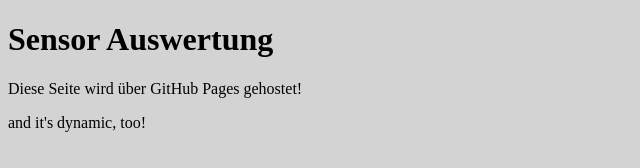
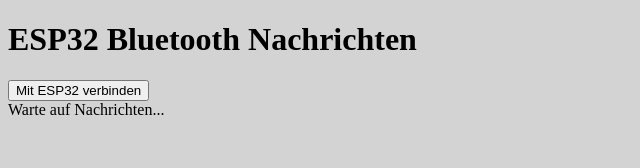
Before and after one commit to ErikEGH/PWA-DEMO, a plain HTML site: page index.html in a window 1280 px wide. Shown: the whole page, without its empty margins (0-640 px from the left). Drawn offline with Linux system fonts and the light colour scheme.

Commit message:
Update index.html

```diff
--- a/index.html
+++ b/index.html
@@ -16,8 +16,9 @@
     <link rel="stylesheet" href="./style.css" />
   </head>
   <body>
-    <h1>Sensor Auswertung</h1>
-    <p>Diese Seite wird über GitHub Pages gehostet!</p>
-    <script src="./script.js"></script>
+    <h1>ESP32 Bluetooth Nachrichten</h1>
+    <button onclick="connectBluetooth()">Mit ESP32 verbinden</button>
+    <div id="message">Warte auf Nachrichten...</div>
+    <script src="index.js"></script>
   </body>
 </html>
```
